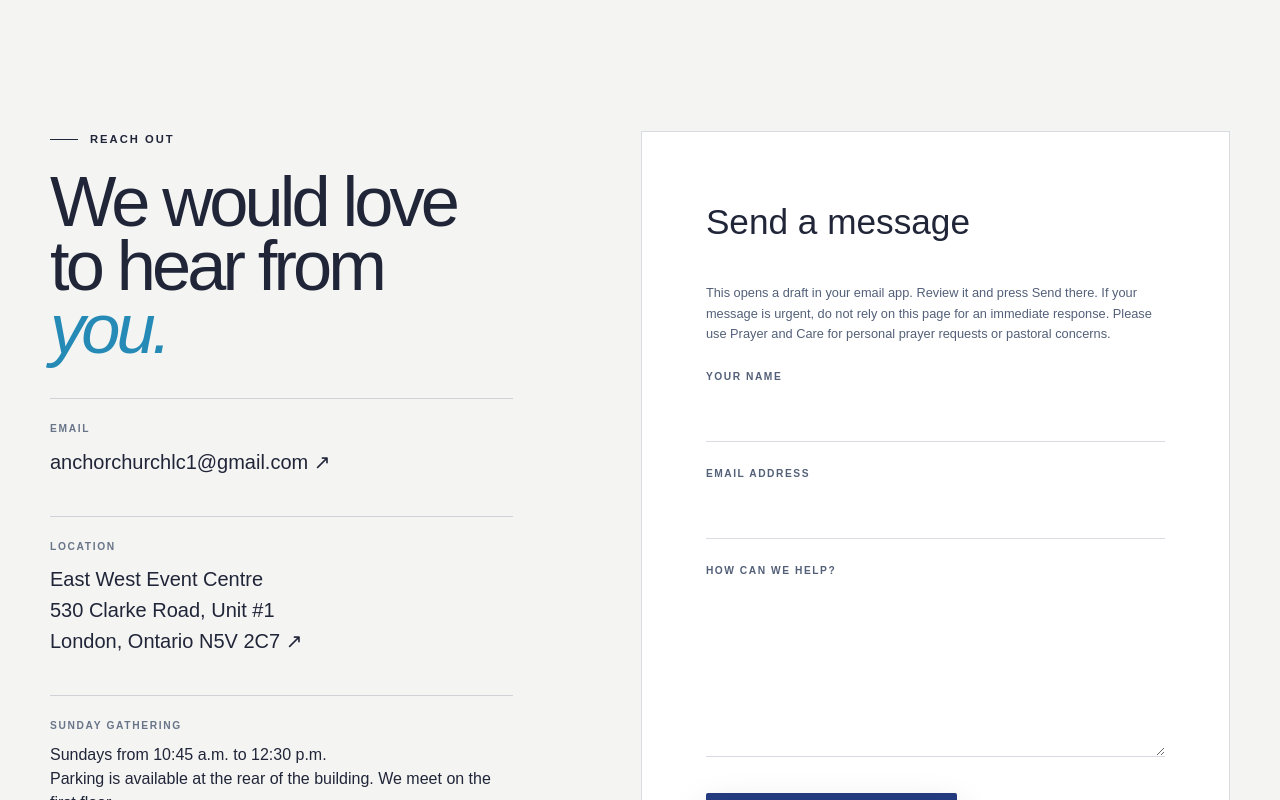
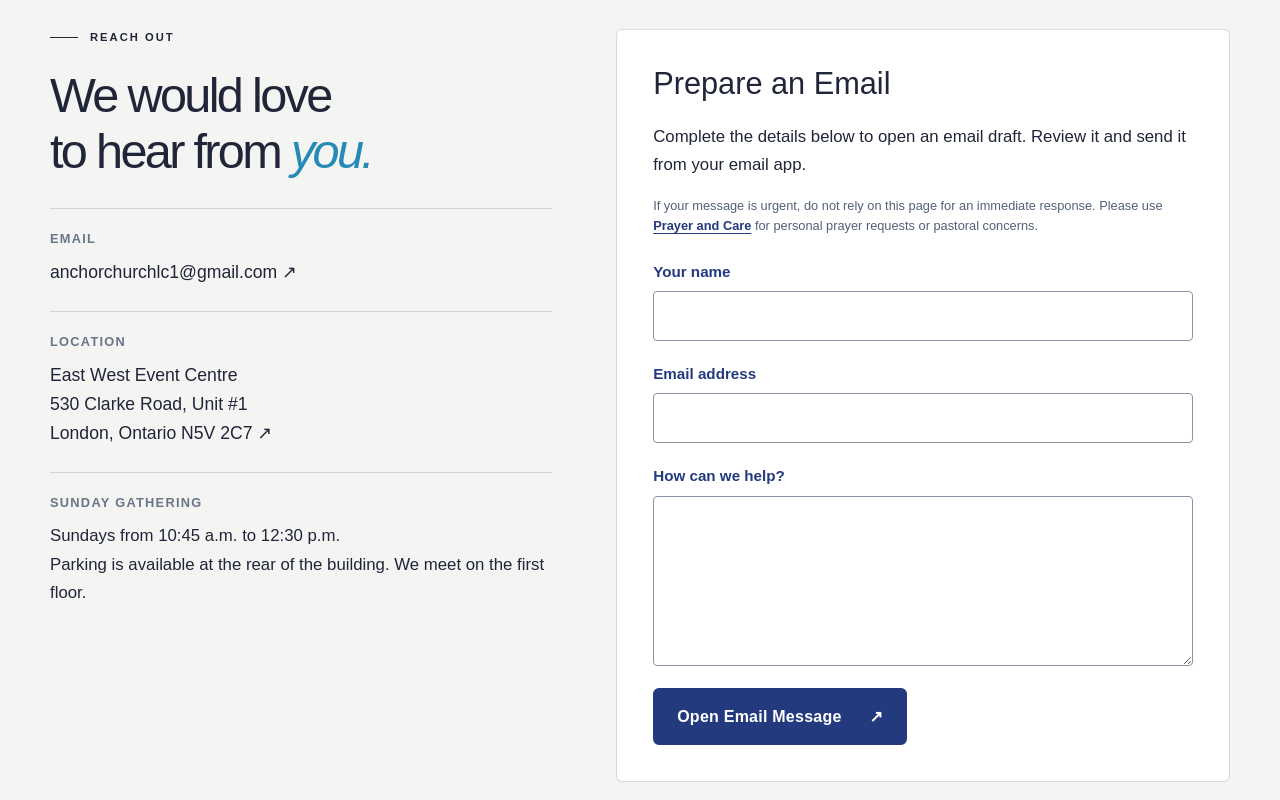
Before and after one commit to ebinjohnson-web/anchor-church-london, a Next.js app: page /contact in a window 1280 px wide. Shown: the part 640-1440 px from the top of the page. Built offline with nearby package versions, Linux system fonts and the light colour scheme; a web font is replaced by a local one.

Commit message:
Refine Contact layout, email instructions and form fields

```diff
--- a/app/components/ContactComposer.tsx
+++ b/app/components/ContactComposer.tsx
@@ -31,7 +31,7 @@ export default function ContactComposer() {
         <span>How can we help?</span>
         <textarea name="message" rows={6} required />
       </label>
-      <button className="button button-dark" type="submit">Open email message <span aria-hidden="true">↗</span></button>
+      <button className="button button-dark" type="submit">Open Email Message <span aria-hidden="true">↗</span></button>
       <p className="form-status" aria-live="polite">{status}</p>
     </form>
   );
--- a/app/contact/page.tsx
+++ b/app/contact/page.tsx
@@ -17,7 +17,7 @@ export default function ContactPage() {
     <>
       <a className="skip-link" href="#main">Skip to content</a>
       <Header />
-      <main id="main">
+      <main id="main" className="contact-page">
         <PageHero
           index="05 / 05"
           label="Contact"
@@ -32,11 +32,11 @@ export default function ContactPage() {
             <div className="contact-method"><span>Email</span><a href={`mailto:${church.email}`}>{church.email} ↗</a></div>
             <div className="contact-method"><span>Location</span><a href={church.mapUrl} target="_blank" rel="noreferrer">{church.venue}<br />{church.street}<br />{church.city} ↗</a></div>
             <div className="contact-method"><span>Sunday gathering</span><p>{church.service}<br />{church.parking} {church.floor}</p></div>
-            <div className="contact-method"><span>Website</span><a href="https://anchorchurchlondonca.com">anchorchurchlondonca.com ↗</a></div>
           </div>
-          <div className="contact-form-wrap reveal">
-            <p>Send a message</p>
-            <p className="enquiry-note">This opens a draft in your email app. Review it and press Send there. If your message is urgent, do not rely on this page for an immediate response. Please use <Link href="/prayer-care">Prayer and Care</Link> for personal prayer requests or pastoral concerns.</p>
+          <div className="contact-form-wrap reveal" aria-labelledby="email-composer-title">
+            <h2 id="email-composer-title">Prepare an Email</h2>
+            <p className="email-composer-intro">Complete the details below to open an email draft. Review it and send it from your email app.</p>
+            <p className="enquiry-note">If your message is urgent, do not rely on this page for an immediate response. Please use <Link href="/prayer-care">Prayer and Care</Link> for personal prayer requests or pastoral concerns.</p>
             <ContactComposer />
           </div>
         </section>
--- a/app/globals.css
+++ b/app/globals.css
@@ -1654,3 +1654,37 @@ h1,h2,h3 { text-wrap: balance; }
 @media (max-width: 600px) {
   .about-page .about-partnerships .outreach-button { width: 100%; }
 }
+
+/* Contact: readable email instructions, visible fields and compact details. */
+.contact-page .contact-layout { grid-template-columns: .9fr 1.1fr; gap: clamp(32px, 5vw, 64px); padding-block: clamp(40px, 5vw, 64px); align-items: start; }
+.contact-page .contact-details,
+.contact-page .contact-form-wrap { min-width: 0; }
+.contact-page .contact-details h2 { margin: 0 0 28px; font-size: clamp(2.4rem, 3.8vw, 3.8rem); line-height: 1.15; }
+.contact-page .contact-method { margin-top: 24px; padding-top: 20px; }
+.contact-page .contact-method > span { font-size: .8rem; letter-spacing: .1em; }
+.contact-page .contact-method a { font-size: 1.1rem; line-height: 1.65; overflow-wrap: anywhere; }
+.contact-page .contact-method p { margin: 0; font-size: 1.05rem; line-height: 1.7; }
+.contact-page .contact-form-wrap { padding: clamp(24px, 3vw, 36px); border-radius: 6px; }
+.contact-page .contact-form-wrap > h2 { margin: 0 0 20px; font-size: clamp(1.8rem, 2.4vw, 2.2rem); line-height: 1.2; }
+.contact-page .contact-form-wrap > .email-composer-intro { margin: 0 0 16px; font-family: var(--sans); font-size: 1.05rem; line-height: 1.7; }
+.contact-page .contact-form-wrap > .enquiry-note { margin: 0 0 24px; font-family: var(--sans); font-size: .95rem; line-height: 1.65; color: var(--muted); }
+.contact-page .enquiry-note a { color: var(--navy); font-weight: 750; text-decoration: underline; text-underline-offset: 3px; }
+.contact-page .contact-form { gap: 22px; }
+.contact-page .contact-form label > span { font-size: .95rem; line-height: 1.4; letter-spacing: 0; text-transform: none; font-weight: 650; color: var(--navy); }
+.contact-page .contact-form input,
+.contact-page .contact-form textarea { border: 1px solid #8993a6; border-radius: 4px; padding: 12px 14px; background: #fff; font-family: var(--sans); font-size: 1rem; line-height: 1.5; }
+.contact-page .contact-form input { min-height: 50px; }
+.contact-page .contact-form textarea { min-height: 150px; }
+.contact-page .contact-form input:focus,
+.contact-page .contact-form textarea:focus { border-color: var(--navy); outline: 2px solid var(--navy); outline-offset: 2px; box-shadow: none; }
+.contact-page .contact-form .button { justify-content: center; min-height: 56px; max-width: 100%; margin-top: 0; padding: 16px 22px; border: 2px solid var(--navy); border-radius: 6px; font-size: 1rem; font-weight: 750; line-height: 1.35; letter-spacing: .015em; text-transform: none; box-shadow: none; }
+.contact-page .contact-form .button:focus-visible { outline: 3px solid var(--orange); outline-offset: 4px; }
+.contact-page .form-status { margin: 0; font-size: .95rem; line-height: 1.65; }
+.contact-page .form-status:empty { display: none; }
+@media (max-width: 820px) {
+  .contact-page .contact-layout { grid-template-columns: 1fr; gap: 32px; }
+}
+@media (max-width: 600px) {
+  .contact-page .contact-form-wrap { padding: 24px 20px; }
+  .contact-page .contact-form .button { width: 100%; justify-self: stretch; }
+}
```
